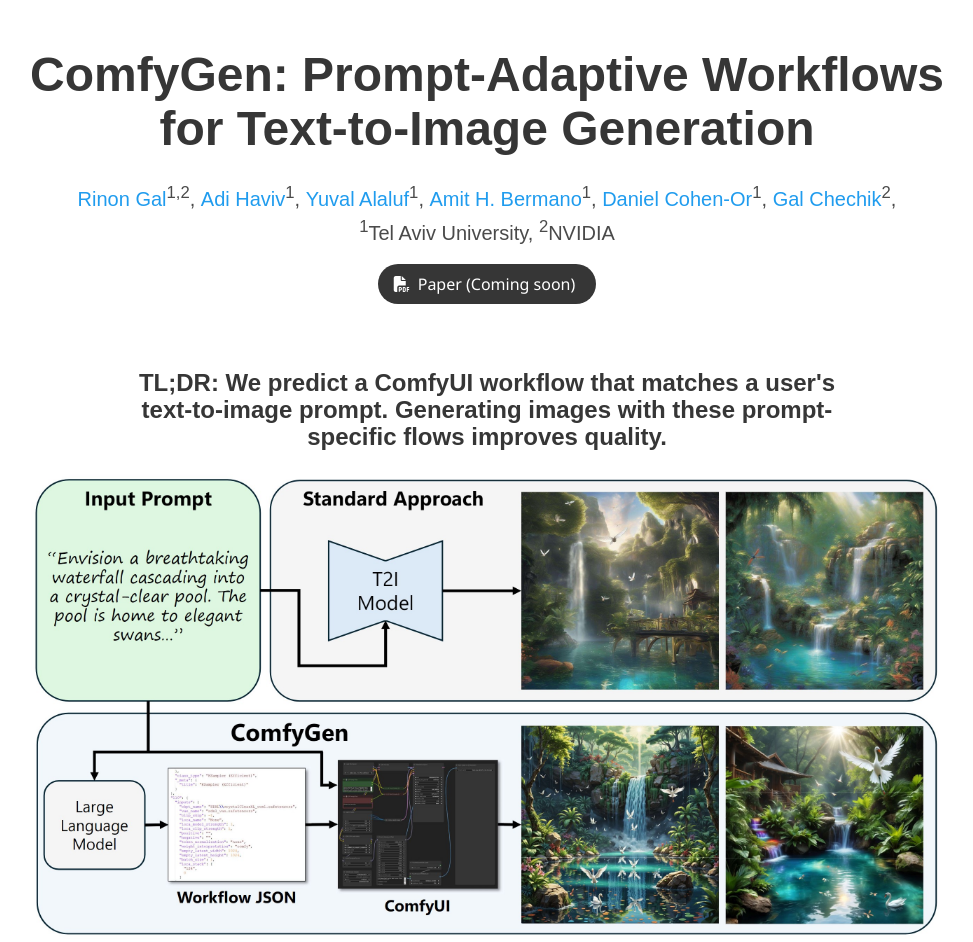
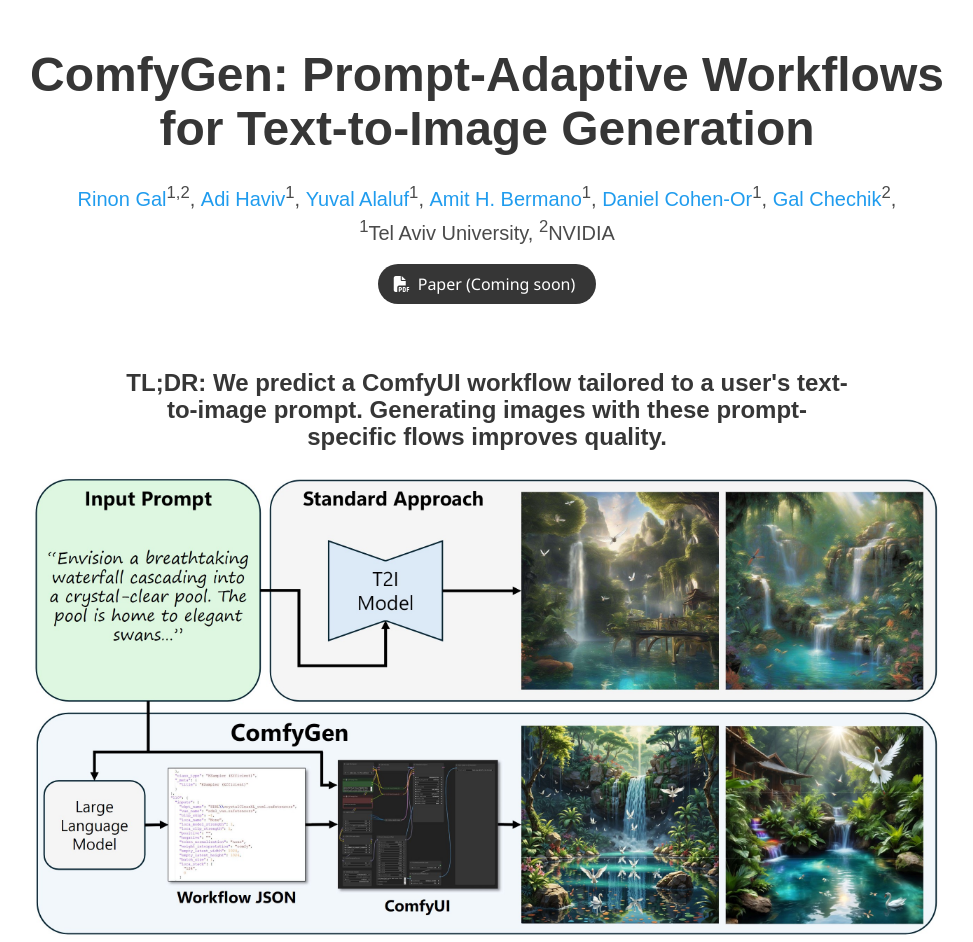
Before and after one commit to comfygen-paper/comfygen-paper.github.io, a plain HTML site: page index.html in a window 1280 px wide. Shown: the top 942 px of the page, without its empty margins (153-1126 px from the left). Drawn offline with nearby package versions, Linux system fonts and the light colour scheme; some icons are missing; a web font is replaced by a local one.

Commit message:
Update index.html

```diff
--- a/index.html
+++ b/index.html
@@ -149,7 +149,7 @@
 
       <div class="columns is-centered has-text-centered">
         <div class="column is-four-fifths">
-        <h1 class="title is-4">TL;DR: We predict a ComfyUI workflow that matches a user's text-to-image prompt. Generating images with these prompt-specific flows improves quality. </h1>
+        <h1 class="title is-4">TL;DR: We predict a ComfyUI workflow tailored to a user's text-to-image prompt. Generating images with these prompt-specific flows improves quality. </h1>
         </div>
       </div>
 
```
